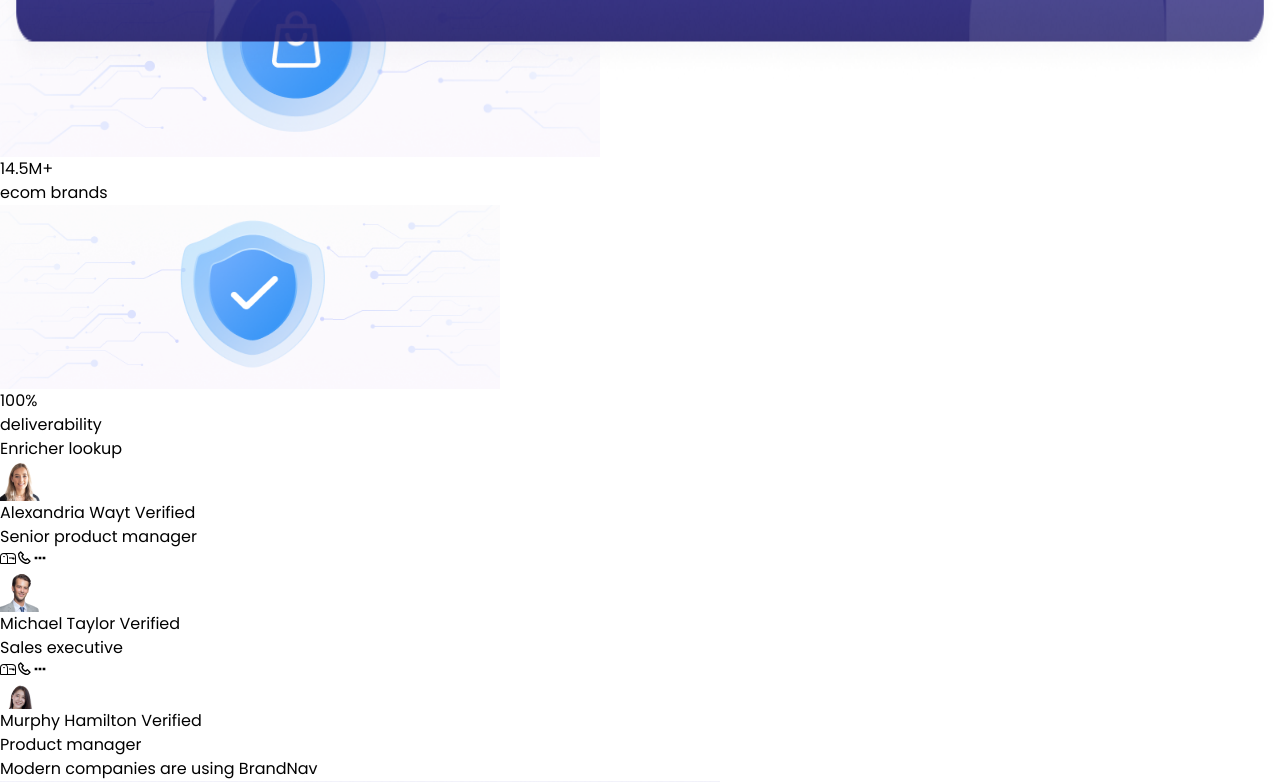
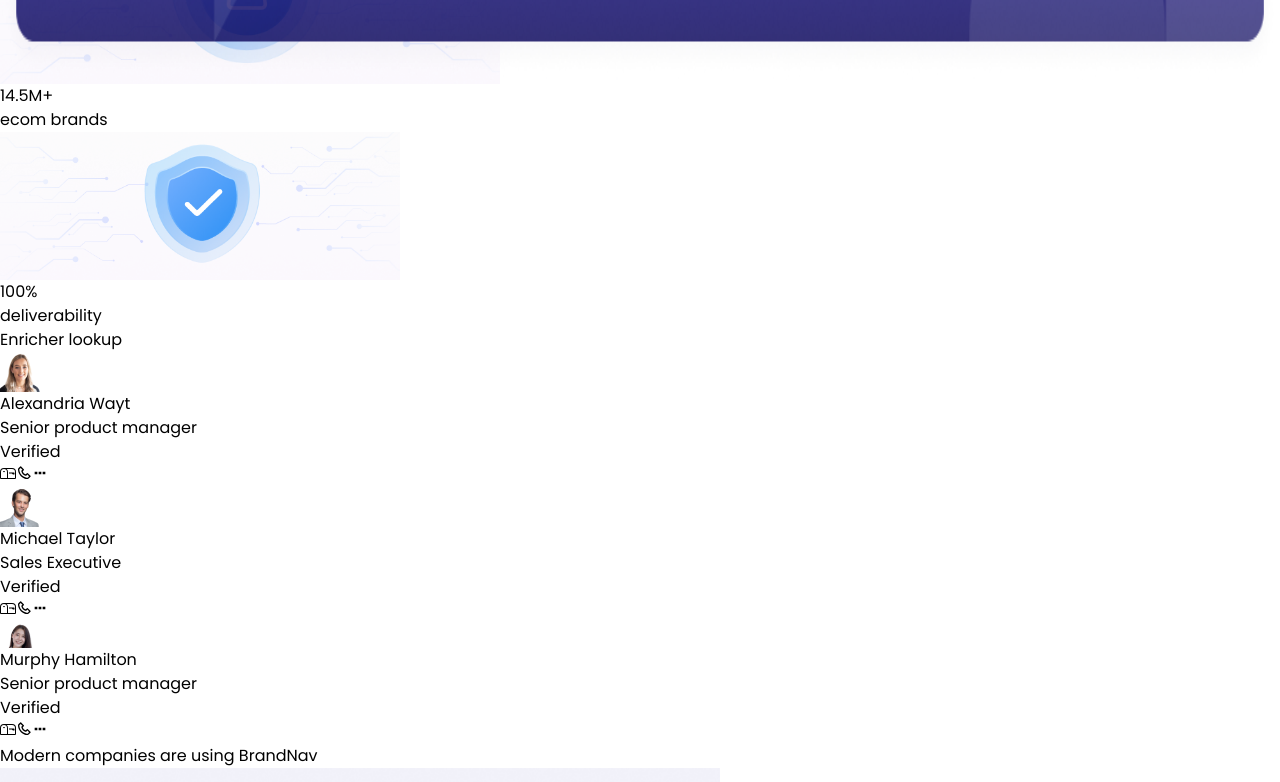
Before and after one commit to rishabhh23/brandnav_homepage_task1, a Next.js app: page / in a window 1280 px wide. Shown: the part 720-1502 px from the top of the page. Built offline with nearby package versions, Linux system fonts and the light colour scheme.

Commit message:
minor changes 2

```diff
--- a/src/app/components/Tools.tsx
+++ b/src/app/components/Tools.tsx
@@ -31,21 +31,21 @@ const Tools: React.FC = () => {
       </div>
 
       {/* Main row: 4 Cards */}
-      <div className="grid grid-cols-1 md:grid-cols-4 gap-6 w-full overflow-hidden">
+      <div className="grid grid-cols-1 md:grid-cols-4 gap-4 w-full overflow-hidden">
         {/* 1. Email verifier */}
         <div className="bg-gradient-to-b from-[#FCFCFC] to-[#FAF5FF] p-1 rounded-lg overflow-hidden">
-          <div className="h-full border-2 border-gray bg-gradient-to-b from-[#FCFCFC] to-[#FAF5FF] rounded-lg p-6 text-center">
-            <h3 className="text-lg font-semibold text-gray-800">
+          <div className="h-full border-2 border-gray bg-gradient-to-b from-[#FCFCFC] to-[#FAF5FF] rounded-lg p-4 text-center">
+            <h3 className="text-md font-semibold text-[#0D2052]">
               Email verifier
             </h3>
             <Image
               src={tool1}
               alt="Email Verifier Chart"
-              className="mx-auto my-4"
-              width={200}
-              height={100}
+              className="mx-auto my-3"
+              width={160}
+              height={80}
             />
-            <div className="flex justify-center mt-4 space-x-4 text-sm">
+            <div className="flex justify-center mt-10 space-x-3 text-md">
               <span className="flex items-center text-gray-500">
                 <span className="w-2 h-2 rounded-full bg-green-500 mr-1"></span>
                 Valid
@@ -64,143 +64,176 @@ const Tools: React.FC = () => {
 
         {/* 2. 14.5M+ ecom brands */}
         <div className="my-auto bg-gradient-to-b from-[#FCFCFC] to-[#FAF5FF] p-1 rounded-lg overflow-hidden">
-          <div className="h-full border-2 border-gray bg-gradient-to-b from-[#FCFCFC] to-[#FAF5FF] rounded-lg p-6 text-center">
+          <div className="h-full border-2 border-gray bg-gradient-to-b from-[#FCFCFC] to-[#FAF5FF] rounded-lg p-4 text-center">
             <Image
               src={tool2}
               alt="Ecom Brands Icon"
-              className="mx-auto my-4"
-              width={600}
-              height={600}
+              className="mx-auto my-3"
+              width={500}
+              height={500}
             />
-            <p className="mt-5 text-5xl text-blue-500">14.5M+</p>
-            <p className="mt-5 text-sm text-gray-600">ecom brands</p>
+            <p className="mt-3 text-4xl text-blue-500">14.5M+</p>
+            <p className="mt-3 text-xs text-gray-600">ecom brands</p>
           </div>
         </div>
 
         {/* 3. 100% deliverability */}
         <div className="my-auto bg-gradient-to-b from-[#FCFCFC] to-[#FAF5FF] p-1 rounded-lg overflow-hidden">
-          <div className="h-full border-2 border-gray bg-gradient-to-b from-[#FCFCFC] to-[#FAF5FF] rounded-lg p-6 text-center">
+          <div className="h-full border-2 border-gray bg-gradient-to-b from-[#FCFCFC] to-[#FAF5FF] rounded-lg p-4 text-center">
             <Image
               src={tool3}
               alt="Deliverability Icon"
-              className="mx-auto my-4"
-              width={500}
-              height={300}
+              className="mx-auto my-3"
+              width={400}
+              height={240}
             />
-            <p className="mt-5 text-5xl text-blue-500">100%</p>
-            <p className="mt-5 text-sm text-gray-600">deliverability</p>
+            <p className="mt-3 text-4xl text-blue-500">100%</p>
+            <p className="mt-3 text-xs text-gray-600">deliverability</p>
           </div>
         </div>
 
         {/* 4. Enricher lookup */}
         <div className="overflow-hidden bg-gradient-to-b from-[#FCFCFC] to-[#FAF5FF] p-1 rounded-lg">
-          <div className="h-full border-2 border-gray bg-gradient-to-b from-[#FCFCFC] to-[#FAF5FF] rounded-lg p-6">
-            <h3 className="text-lg font-semibold text-gray-800">
+          <div className="h-full border-2 border-gray bg-gradient-to-b from-[#FCFCFC] to-[#FAF5FF] rounded-lg p-4">
+            <h3 className="text-md font-semibold text-[#0D2052]">
               Enricher lookup
             </h3>
-            <div className="mt-4">
-              {/* 1. Profile */}
-              <div className="flex items-center mb-4">
+            <div className="mt-3">
+              {/* profile 1 */}
+              <div className="flex items-center mb-3">
                 <Image
                   src={profile1}
-                  alt="Alexandria Wayt"
-                  className="w-10 h-10 rounded-full"
+                  alt="Profile 1"
+                  className="w-8 h-8 rounded-full"
                 />
-                <div className="ml-4">
+                <div className="ml-3 flex items-center w-full">
+                  <div className="flex flex-col">
                     <p className="text-sm font-semibold text-gray-800">
-                    Alexandria Wayt{" "}
-                    <span className="bg-green-100 rounded-full p-1 text-green-500 font-medium text-xs">
-                      Verified
-                    </span>
+                      Alexandria Wayt
                     </p>
-                  <p className="text-sm text-gray-600">
+                    <p className="text-xs text-gray-600">
                       Senior product manager
                     </p>
                   </div>
+                  <span className="bg-green-100 rounded-full p-1 text-green-500 font-medium text-xs ml-auto">
+                    Verified
+                  </span>
                 </div>
-              <div className="flex items-center gap-2 mb-4">
-                {/* Email Button */}
+              </div>
+              {/* Buttons */}
+              <div className="flex items-center gap-2">
                 <button
                   type="button"
-                  className="flex items-center justify-center w-10 h-10 rounded-full bg-gray-100 hover:bg-gray-200"
+                  className="flex items-center justify-center w-8 h-8 rounded-full bg-gray-100 hover:bg-gray-200"
                 >
-                  <BsMailbox className="h-5 w-5 text-gray-500" />
+                  <BsMailbox className="h-4 w-4 text-gray-500" />
                 </button>
 
-                {/* Phone Button */}
                 <button
                   type="button"
-                  className="flex items-center justify-center w-10 h-10 rounded-full bg-gray-100 hover:bg-gray-200"
+                  className="flex items-center justify-center w-8 h-8 rounded-full bg-gray-100 hover:bg-gray-200"
                 >
-                  <BiPhone className="h-5 w-5 text-gray-500" />
+                  <BiPhone className="h-4 w-4 text-gray-500" />
                 </button>
 
-                {/* More Options Button */}
                 <button
                   type="button"
-                  className="flex items-center justify-center w-10 h-10 rounded-full bg-gray-100 hover:bg-gray-200"
+                  className="flex items-center justify-center w-8 h-8 rounded-full bg-gray-100 hover:bg-gray-200 ml-auto"
                 >
-                  <BiDotsHorizontal className="h-5 w-5 text-gray-500" />
+                  <BiDotsHorizontal className="h-4 w-4 text-gray-500" />
                 </button>
               </div>
-              {/* 2. Profile */}
-              <div className="flex items-center mb-4">
+            </div>
+
+            <div className="mt-3">
+              {/* profile 2 */}
+              <div className="flex items-center mb-3">
                 <Image
                   src={profile2}
-                  alt="Michael Taylor"
-                  className="w-10 h-10 rounded-full"
+                  alt="Profile 2"
+                  className="w-8 h-8 rounded-full"
                 />
-                <div className="ml-4">
+                <div className="ml-3 flex items-center w-full">
+                  <div className="flex flex-col">
                     <p className="text-sm font-semibold text-gray-800">
-                    Michael Taylor{" "}
-                    <span className="bg-green-100 rounded-full p-1 text-green-500 font-medium text-xs">
+                      Michael Taylor
+                    </p>
+                    <p className="text-xs text-gray-600">Sales Executive</p>
+                  </div>
+                  <span className="bg-green-100 rounded-full p-1 text-green-500 font-medium text-xs ml-auto">
                     Verified
                   </span>
-                  </p>
-                  <p className="text-sm text-gray-600">Sales executive</p>
                 </div>
               </div>
-              <div className="flex items-center gap-2 mb-4">
-                {/* Email Button */}
+              {/* Buttons */}
+              <div className="flex items-center gap-2">
                 <button
                   type="button"
-                  className="flex items-center justify-center w-10 h-10 rounded-full bg-gray-100 hover:bg-gray-200"
+                  className="flex items-center justify-center w-8 h-8 rounded-full bg-gray-100 hover:bg-gray-200"
                 >
-                  <BsMailbox className="h-5 w-5 text-gray-500" />
+                  <BsMailbox className="h-4 w-4 text-gray-500" />
                 </button>
 
-                {/* Phone Button */}
                 <button
                   type="button"
-                  className="flex items-center justify-center w-10 h-10 rounded-full bg-gray-100 hover:bg-gray-200"
+                  className="flex items-center justify-center w-8 h-8 rounded-full bg-gray-100 hover:bg-gray-200"
                 >
-                  <BiPhone className="h-5 w-5 text-gray-500" />
+                  <BiPhone className="h-4 w-4 text-gray-500" />
                 </button>
 
-                {/* More Options Button */}
                 <button
                   type="button"
-                  className="flex items-center justify-center w-10 h-10 rounded-full bg-gray-100 hover:bg-gray-200"
+                  className="flex items-center justify-center w-8 h-8 rounded-full bg-gray-100 hover:bg-gray-200 ml-auto"
                 >
-                  <BiDotsHorizontal className="h-5 w-5 text-gray-500" />
+                  <BiDotsHorizontal className="h-4 w-4 text-gray-500" />
                 </button>
               </div>
-              {/* 3. Profile */}
-              <div className="flex items-center">
+            </div>
+
+            <div className="mt-3">
+              {/* profile 3 */}
+              <div className="flex items-center mb-3">
                 <Image
                   src={profile3}
-                  alt="Murphy Hamilton"
-                  className="w-10 h-10 rounded-full"
+                  alt="Profile 3"
+                  className="w-8 h-8 rounded-full"
                 />
-                <div className="ml-4">
+                <div className="ml-3 flex items-center w-full">
+                  <div className="flex flex-col">
                     <p className="text-sm font-semibold text-gray-800">
-                    Murphy Hamilton{" "}
-                    <span className="bg-green-100 rounded-full p-1 text-green-500 font-medium text-xs">
+                      Murphy Hamilton
+                    </p>
+                    <p className="text-xs text-gray-600">
+                      Senior product manager
+                    </p>
+                  </div>
+                  <span className="bg-green-100 rounded-full p-1 text-green-500 font-medium text-xs ml-auto">
                     Verified
                   </span>
-                  </p>
-                  <p className="text-sm text-gray-600">Product manager</p>
                 </div>
+              </div>
+              {/* Buttons */}
+              <div className="flex items-center gap-2">
+                <button
+                  type="button"
+                  className="flex items-center justify-center w-8 h-8 rounded-full bg-gray-100 hover:bg-gray-200"
+                >
+                  <BsMailbox className="h-4 w-4 text-gray-500" />
+                </button>
+
+                <button
+                  type="button"
+                  className="flex items-center justify-center w-8 h-8 rounded-full bg-gray-100 hover:bg-gray-200"
+                >
+                  <BiPhone className="h-4 w-4 text-gray-500" />
+                </button>
+
+                <button
+                  type="button"
+                  className="flex items-center justify-center w-8 h-8 rounded-full bg-gray-100 hover:bg-gray-200 ml-auto"
+                >
+                  <BiDotsHorizontal className="h-4 w-4 text-gray-500" />
+                </button>
               </div>
             </div>
           </div>
```
Lines whose indentation alone changed are shown as unchanged.
